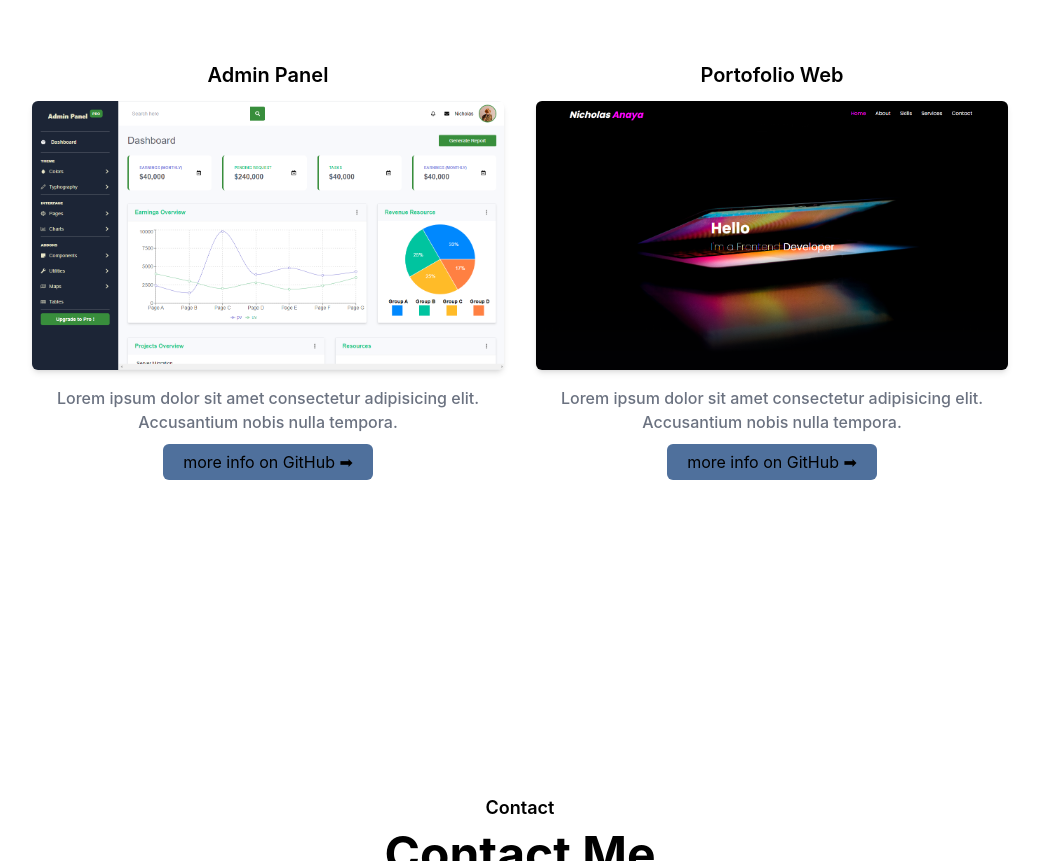
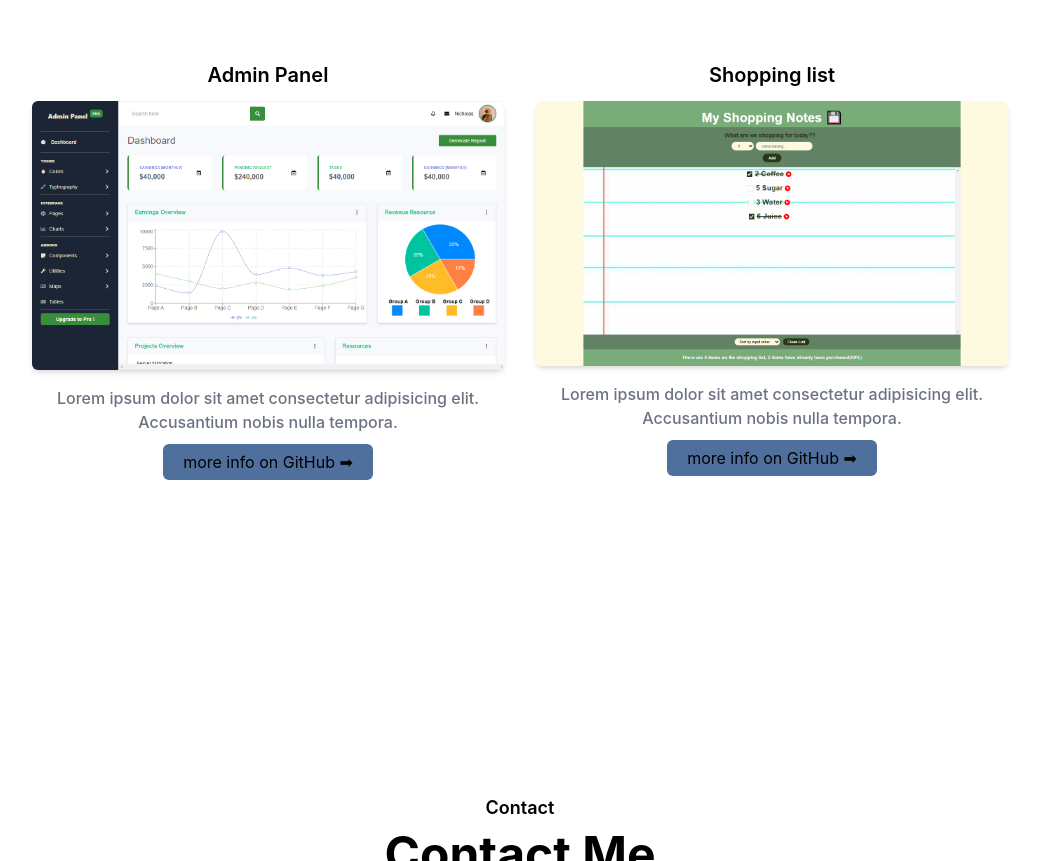
Before and after one commit to nicholasanayaputra/portofolio, a website: page index.html in a window 1280 px wide. Shown: the part 1621-2482 px from the top of the page, without its empty margins (120-1159 px from the left). Drawn offline with nearby package versions, Linux system fonts and the light colour scheme.

Commit message:
mengubah beberapa img dan text

```diff
--- a/index.html
+++ b/index.html
@@ -377,11 +377,11 @@
           </div>
           <div class="mb-12 p-4 md:w-1/2 text-center" data-aos="fade-left">
             <h3 class="font-semibold text-xl mb-3 dark:text-primary">
-              Portofolio Web
+              Shopping list
             </h3>
             <div class="rounded-md shadow-md overflow-hidden">
               <img
-                src="dist/img/portofolio.png"
+                src="dist/img/Shopping-notes.png"
                 alt="Portofolio Web"
                 width="w-full"
               />
@@ -391,7 +391,7 @@
               Accusantium nobis nulla tempora.
             </p>
             <a
-              href="https://github.com/nicholasanayaputra/nicholasanayaputra.github.io"
+              href="https://github.com/nicholasanayaputra/Shopping-Notes"
               target="_blank"
               class="bg-primary px-5 py-2 rounded-md text-black hover:shadow-lg hover:opacity-90 transition duration-300 ease-in-out dark:text-white"
               >more info on GitHub ➡</a
```
Also changed, not shown: dist/img/Shopping-notes.png (added).
